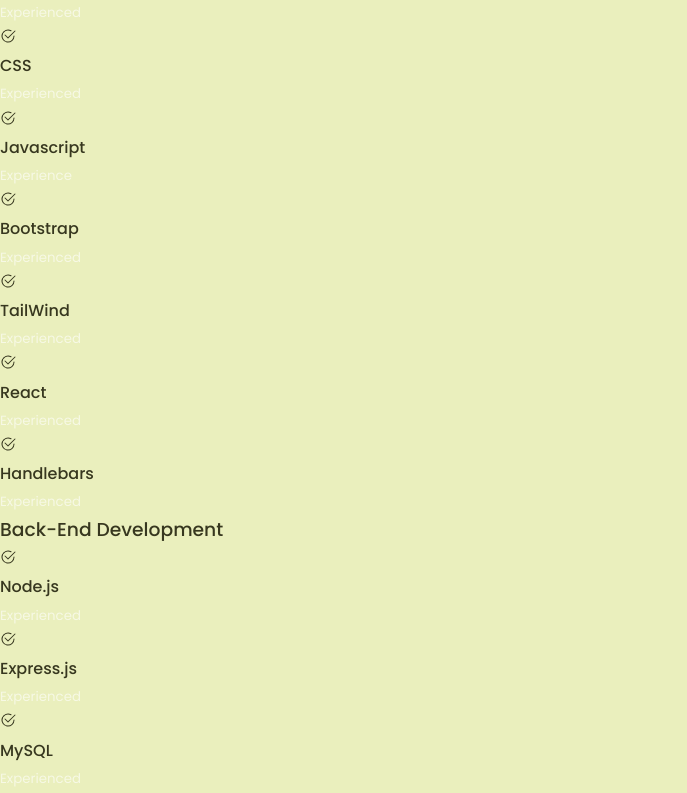
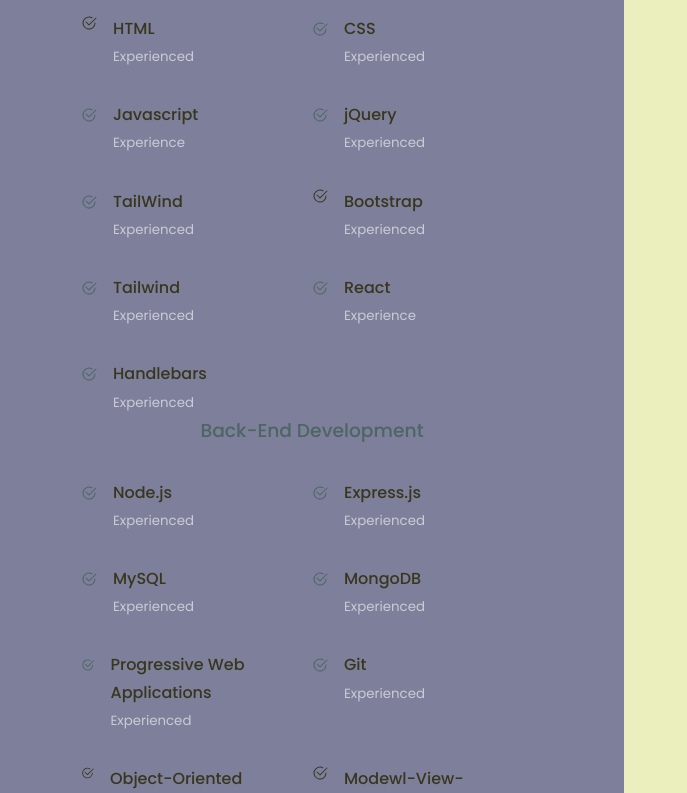
Before and after one commit to itsrayito/ray-react-portfolio, a React (Create React App) app: page / in a window 1280 px wide. Shown: the part 1880-2673 px from the top of the page, without its empty margins (0-687 px from the left). Built offline with nearby package versions, Linux system fonts and the light colour scheme.

Commit message:
css for experience section and changes to the jsx

```diff
--- a/src/components/experience/Experience.jsx
+++ b/src/components/experience/Experience.jsx
@@ -1,100 +1,145 @@
 import React from "react";
 import "./experience.css";
-import { BsCheck2Circle, BsPatchCheckFill } from "react-icons/bs";
+import { BsCheck2Circle } from "react-icons/bs";
 
 function Experience() {
     return (
         <section id="experience">
         <h5>Experience</h5>
-        <h2>Skills</h2>
+        <h2>Skills Learned</h2>
 
+        {/* ---------- beginning of front-end card ----------- */}
         <div className="container experience__container">
             <div className="experience__frontend">
                 <h3>Front-End Development</h3>
                 <div className="experience__content">
                     <article className="experience__details">
-                        <BsCheck2Circle />
+                        <BsCheck2Circle className="experience__details-icons" />
+                        <div>
                             <h4>HTML</h4>
                             <small className="text-light">Experienced</small>
+                        </div>
                     </article>
                     <article className="experience__details">
-                        <BsCheck2Circle />
+                        <BsCheck2Circle className="experience__details-icon" />
+                        <div>
                         <h4>CSS</h4>
                         <small className="text-light">Experienced</small>
+                        </div>
                     </article>
                     <article className="experience__details">
-                        <BsCheck2Circle />
+                        <BsCheck2Circle className="experience__details-icon" />
+                        <div>
                         <h4>Javascript</h4>
                         <small className="text-light">Experience</small>
+                        </div>
                         </article>
                     <article className="experience__details">
-                        <BsCheck2Circle />
+                        <BsCheck2Circle className="experience__details-icon" />
+                        <div>
+                            <h4>jQuery</h4>
+                            <small className="text-light">Experienced</small>
+                        </div>
+                        </article>
+                        <article className="experience__details">
+                            <BsCheck2Circle className="experience__details-icon" />
+                            <div>
+                                <h4>TailWind</h4>
+                                <small className="text-light">Experienced</small>
+                            </div>
+                            </article>
+                            <article className="experience__details">
+                        <BsCheck2Circle className="experience__details-icons" />
+                        <div>
                             <h4>Bootstrap</h4>
                             <small className="text-light">Experienced</small>
+                        </div>
                     </article>
                     <article className="experience__details">
-                        <BsCheck2Circle />
-                        <h4>TailWind</h4>
+                        <BsCheck2Circle className="experience__details-icon" />
+                        <div>
+                        <h4>Tailwind</h4>
                         <small className="text-light">Experienced</small>
+                        </div>
                     </article>
                     <article className="experience__details">
-                        <BsCheck2Circle />
+                        <BsCheck2Circle className="experience__details-icon" />
+                        <div>
                         <h4>React</h4>
-                        <small className="text-light">Experienced</small>
+                        <small className="text-light">Experience</small>
+                        </div>
                         </article>
                     <article className="experience__details">
-                        <BsCheck2Circle />
+                        <BsCheck2Circle className="experience__details-icon" />
+                        <div>
                             <h4>Handlebars</h4>
                             <small className="text-light">Experienced</small>
+                            </div>
                         </article>
                     </div>
-                    {/* ----- end for the front-end / start of the back-end card ----- */}
-
+                    {/* ---------- begginning of back-end card ----------- */}
+                    <div className="experience__backend">
                     <h3>Back-End Development</h3>
                     <div className="experience__content">
                         <article className="experience__details">
-                            <BsCheck2Circle />
+                            <BsCheck2Circle className="experience__details-icon"/>
+                            <div>
                             <h4>Node.js</h4>
                             <small className="text-light">Experienced</small>
+                            </div>
                             </article>
                             <article className="experience__details">
-                                <BsCheck2Circle />
+                                <BsCheck2Circle className="experience__details-icon" />
+                                <div>
                                 <h4>Express.js</h4>
                                 <small className="text-light">Experienced</small>
+                                </div>
                         </article>
                         <article className="experience__details">
-                            <BsCheck2Circle />
+                            <BsCheck2Circle className="experience__details-icon" />
+                            <div>
                             <h4>MySQL</h4>
                             <small className="text-light">Experienced</small>
+                            </div>
                         </article>
                         <article className="experience__details">
-                            <BsCheck2Circle />
+                            <BsCheck2Circle className="experience__details-icon" />
+                            <div>
                             <h4>MongoDB</h4>
                             <small className="text-light">Experienced</small>
+                            </div>
                         </article>
                         <article className="experience__details">
-                            <BsCheck2Circle />
+                            <BsCheck2Circle className="experience__details-icon" />
+                            <div>
                             <h4>Progressive Web Applications</h4>
                             <small className="text-light">Experienced</small>
+                            </div>
                         </article>
                         <article className="experience__details">
-                            <BsCheck2Circle />
+                            <BsCheck2Circle className="experience__details-icon" />
+                            <div>
                             <h4>Git</h4>
                             <small className="text-light">Experienced</small>
+                            </div>
                         </article>
                         <article className="experience__details">
-                            <BsCheck2Circle />
+                            <BsCheck2Circle className="experience__details" />
+                            <div>
                             <h4>Object-Oriented Programming</h4>
                             <small className="text-light">Experienced</small>
+                            </div>
                         </article>
                         <article className="experience__details">
-                            <BsCheck2Circle />
+                            <BsCheck2Circle className="experience__details" />
+                            <div>
                                      <h4>Modewl-View-Controller</h4>
                             <small className="text-light">Experienced</small>
+                            </div>
                         </article>
                         </div>
                     </div>
-            <div className="experience__backend"></div>
+                </div>
         </div>
     </section>
     );
--- a/src/components/experience/experience.css
+++ b/src/components/experience/experience.css
@@ -0,0 +1,76 @@
+.experience__container {
+    display: grid;
+    grid-template-columns: 1fr 1fr;
+    gap: 2rem;
+}
+
+.experience__container > div {
+    background: var(--color-bg-variant);
+    padding: 2.4rem 5rem;
+    border-radius: 2rem;
+    border: 1px solid transparent;
+    transition: var(--transition);
+}
+
+.experience__container > div:hover {
+    background: transparent;
+    border-color: var(--color-primary-variant);
+    cursor: default;
+}
+
+.experience__container > div h3 {
+    text-align: center;
+    margin-bottom: 2rem;
+    color: var(--color-primary);
+}
+
+.experience__content {
+    display: grid;
+    grid-template-columns: 1fr 1fr;
+    row-gap: 2rem;
+}
+
+/* icon size changing */
+.experience__details {
+    display: flex;
+    gap: 1rem;
+}
+
+.experience__details-icon {
+    margin-top: 6px;
+    color: var(--color-primary);
+}
+
+/* ------ media query medium size ------ */
+@media screen and (max-width: 1024) {
+    .experience__container {
+        grid-template-columns: 1fr;
+    }
+
+    .experience__container > div {
+        width: 100%;
+        padding: 2rem;
+        margin: 0 auto;
+    }
+
+    .experience__container > div {
+        width: 100%;
+        padding: 2rem;
+        margin: 0 auto;
+    }
+
+    .experience__content {
+        padding: 1rem;
+    }
+}
+
+/* ------- media query small size ------- */
+@media screen and (max-width: 600px) {
+    .experience__container {
+        gap: 1rem;
+    }
+
+    .experience__container > div {
+        padding: 2rem 1rem;
+    }
+}
--- a/src/index.css
+++ b/src/index.css
@@ -36,7 +36,6 @@
   background: var(--color-bg);
   color: var(--color-white);
   line-height: 1.7;
-  background-image: url()
 }
 
 /* -------- general styling ----------- */
```
Lines whose indentation alone changed are shown as unchanged.
